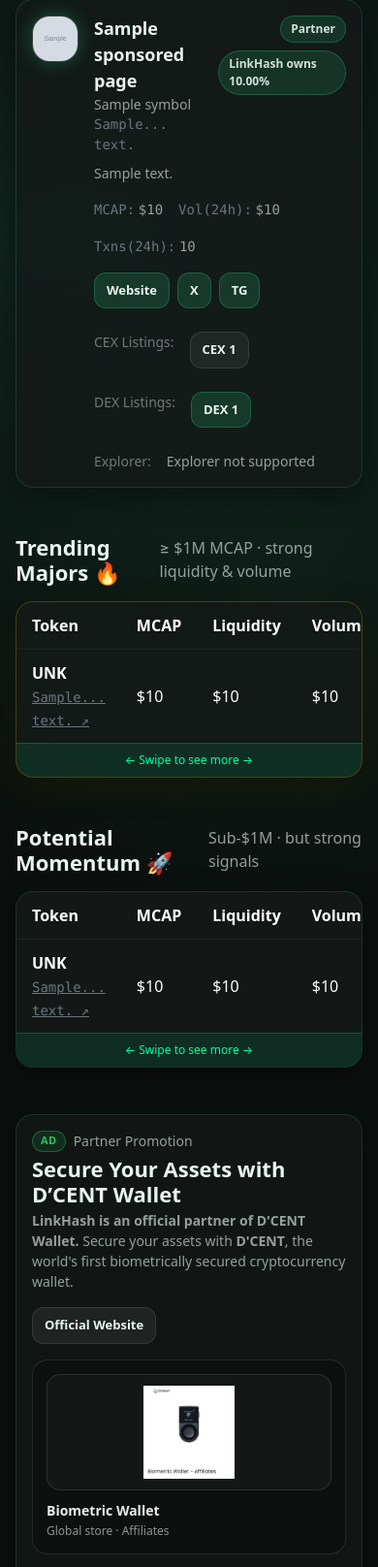
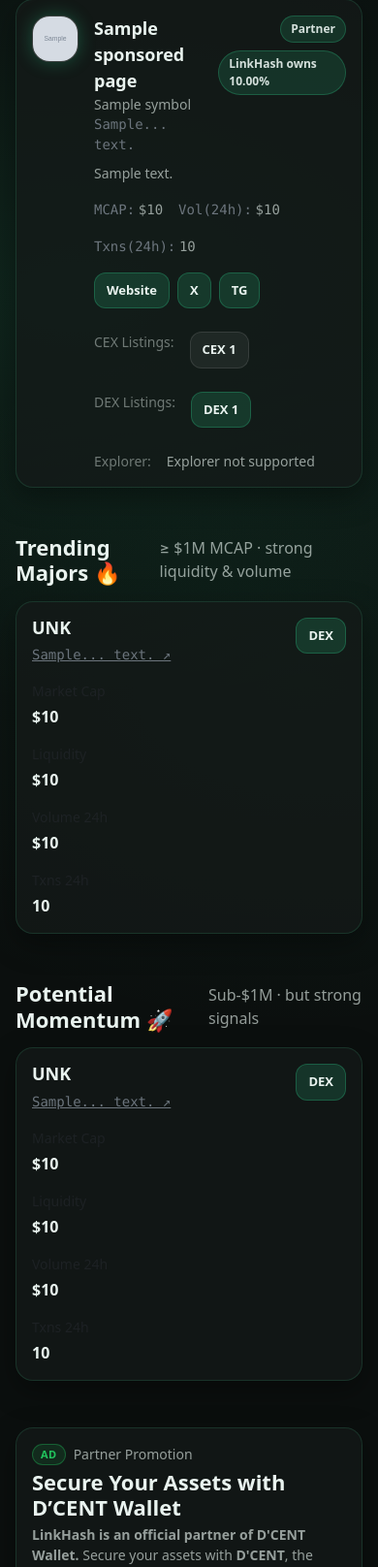
Before and after one commit to JRVector9/Link-hash, a Django app: template market/templates/market/home.html in a window 390 px wide. Shown: the part 487-2103 px from the top of the page at 97% size. Run offline with Django 5.2, Linux system fonts and the light colour scheme; the template is opened without the code that fills it: most values are stand-ins (such as "Sample title", 1, 10 or a date in 2020); grey boxes marked "Sample" are stand-in pictures; parts of the project's set-up code (start-up, migrations or seed data) failed here and were passed over; some libraries are stand-ins or nearby versions.

Commit message:
Change mobile table layout to card view
Desktop (≥768px):
- Keep original table layout
- All columns visible

Mobile (<768px):
- Switch to card layout
- Each token in separate card
- No horizontal scroll needed
- All data visible in 2x2 grid
- DEX button in top-right corner
- Better touch targets
- Cleaner, more readable design

Co-Authored-By: Claude Sonnet 4.5 <noreply@anthropic.com>

```diff
--- a/market/templates/market/home.html
+++ b/market/templates/market/home.html
@@ -246,9 +246,10 @@
       <div class="lhx-muted">≥ $1M MCAP · strong liquidity & volume</div>
     </div>
 
-    <div class="lhx-card p-0 overflow-hidden lhx-card-major">
+    <!-- Desktop: Table view -->
+    <div class="lhx-card p-0 overflow-hidden lhx-card-major d-none d-md-block">
       <div class="table-responsive">
-        <table class="table table-dark table-hover mb-0 align-middle">
+        <table class="table table-dark table-hover mb-0 align-middle lhx-table">
           <thead>
             <tr>
               <th>Token</th>
@@ -293,6 +294,51 @@
       </div>
     </div>
 
+    <!-- Mobile: Card view -->
+    <div class="d-md-none">
+      {% for t in majors_page %}
+        <div class="lhx-card p-3 mb-3">
+          <div class="d-flex justify-content-between align-items-start mb-3">
+            <div>
+              <h3 class="lhx-title mb-1">{{ t.base_symbol|default:"UNK" }}</h3>
+              {% if t.token_address %}
+                <a class="lhx-mono small text-secondary lhx-ca-link"
+                   href="https://solscan.io/token/{{ t.token_address }}"
+                   target="_blank"
+                   rel="noopener">
+                  {{ t.token_address|slice:":6" }}...{{ t.token_address|slice:"-6:" }} ↗
+                </a>
+              {% endif %}
+            </div>
+            {% if t.url %}
+              <a href="{{ t.url }}" target="_blank" rel="noopener" class="lhx-btn-sm">DEX</a>
+            {% endif %}
+          </div>
+
+          <div class="row g-3">
+            <div class="col-6">
+              <div class="small text-muted mb-1">Market Cap</div>
+              <div class="fw-semibold">${{ t.market_cap|floatformat:0|intcomma }}</div>
+            </div>
+            <div class="col-6">
+              <div class="small text-muted mb-1">Liquidity</div>
+              <div class="fw-semibold">${{ t.liquidity_usd|floatformat:0|intcomma }}</div>
+            </div>
+            <div class="col-6">
+              <div class="small text-muted mb-1">Volume 24h</div>
+              <div class="fw-semibold">${{ t.volume_24h|floatformat:0|intcomma }}</div>
+            </div>
+            <div class="col-6">
+              <div class="small text-muted mb-1">Txns 24h</div>
+              <div class="fw-semibold">{{ t.txns_24h|default:"-"|intcomma }}</div>
+            </div>
+          </div>
+        </div>
+      {% empty %}
+        <div class="lhx-card p-4 text-center text-secondary">No majors yet. Run update_market_data.</div>
+      {% endfor %}
+    </div>
+
     <div class="mt-3">
       {% include "market/partials/pagination.html" with page_obj=majors_page param="m" section_id="majors-section" %}
     </div>
@@ -305,7 +351,8 @@
       <div class="lhx-muted">Sub-$1M · but strong signals</div>
     </div>
 
-    <div class="lhx-card p-0 overflow-hidden">
+    <!-- Desktop: Table view -->
+    <div class="lhx-card p-0 overflow-hidden d-none d-md-block">
       <div class="table-responsive">
         <table class="table table-dark table-hover m-0 align-middle">
           <thead>
@@ -350,6 +397,51 @@
           </tbody>
         </table>
       </div>
+    </div>
+
+    <!-- Mobile: Card view -->
+    <div class="d-md-none">
+      {% for t in potential_page %}
+        <div class="lhx-card p-3 mb-3">
+          <div class="d-flex justify-content-between align-items-start mb-3">
+            <div>
+              <h3 class="lhx-title mb-1">{{ t.base_symbol|default:"UNK" }}</h3>
+              {% if t.token_address %}
+                <a class="lhx-mono small text-secondary lhx-ca-link"
+                   href="https://solscan.io/token/{{ t.token_address }}"
+                   target="_blank"
+                   rel="noopener">
+                  {{ t.token_address|slice:":6" }}...{{ t.token_address|slice:"-6:" }} ↗
+                </a>
+              {% endif %}
+            </div>
+            {% if t.url %}
+              <a href="{{ t.url }}" target="_blank" rel="noopener" class="lhx-btn-sm">DEX</a>
+            {% endif %}
+          </div>
+
+          <div class="row g-3">
+            <div class="col-6">
+              <div class="small text-muted mb-1">Market Cap</div>
+              <div class="fw-semibold">${{ t.market_cap|floatformat:0|intcomma }}</div>
+            </div>
+            <div class="col-6">
+              <div class="small text-muted mb-1">Liquidity</div>
+              <div class="fw-semibold">${{ t.liquidity_usd|floatformat:0|intcomma }}</div>
+            </div>
+            <div class="col-6">
+              <div class="small text-muted mb-1">Volume 24h</div>
+              <div class="fw-semibold">${{ t.volume_24h|floatformat:0|intcomma }}</div>
+            </div>
+            <div class="col-6">
+              <div class="small text-muted mb-1">Txns 24h</div>
+              <div class="fw-semibold">{{ t.txns_24h|default:"-"|intcomma }}</div>
+            </div>
+          </div>
+        </div>
+      {% empty %}
+        <div class="lhx-card p-4 text-center text-secondary">No potential tokens yet. Run update_market_data.</div>
+      {% endfor %}
     </div>
 
     <div class="mt-3">
```
